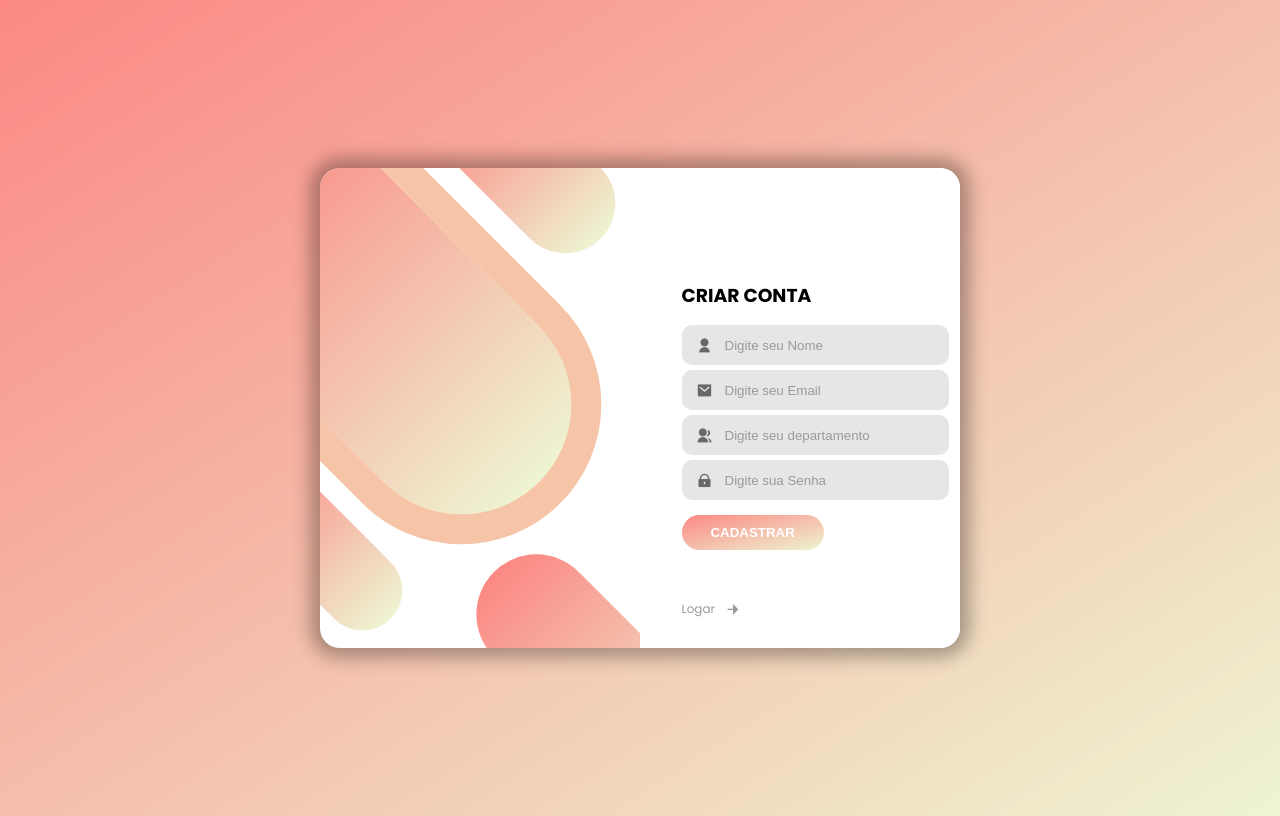
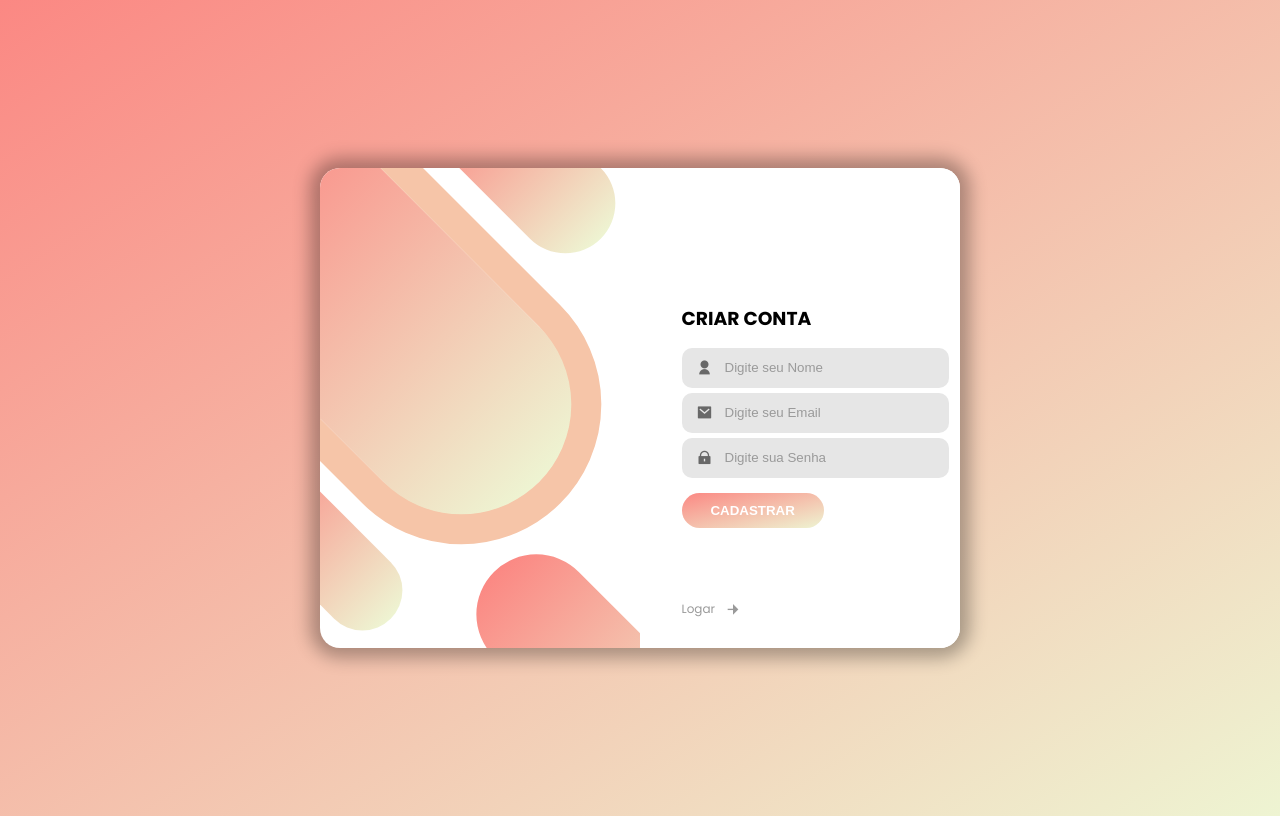
Before and after one commit to joelgxp/Projeto_Feedback_Flask_Auth, a Flask app: page /register in a window 1280 px wide. Run offline with Flask 3, Linux system fonts and the light colour scheme; parts of the project's set-up code (start-up, migrations or seed data) failed here and were passed over; some libraries are stand-ins or nearby versions.

Commit message:
Update register.html

```diff
--- a/app/templates/register.html
+++ b/app/templates/register.html
@@ -23,19 +23,15 @@
                 <h3 class="title">Criar Conta</h3>
                 <div class="text-input">
                     <i class="ri-user-fill"></i>
-                    <input type="text" name="nome" id="nome" placeholder="Digite seu Nome">
+                    <input type="text" name="name" id="nome" placeholder="Digite seu Nome">
                 </div>
                 <div class="text-input">
                     <i class="ri-mail-fill"></i>
                     <input type="email" name="email" id="email" placeholder="Digite seu Email">
                 </div>
                 <div class="text-input">
-                    <i class="ri-group-fill"></i>
-                    <input type="text" name="departamento" id="departamento" placeholder="Digite seu departamento">
-                </div>
-                <div class="text-input">
                     <i class="ri-lock-fill"></i>
-                    <input type="password" name="senha" id="senha" placeholder="Digite sua Senha">
+                    <input type="password" name="password" id="senha" placeholder="Digite sua Senha">
                 </div>
                 <button type="submit" class="login-btn">Cadastrar</button>
                 <div class="create">
```
